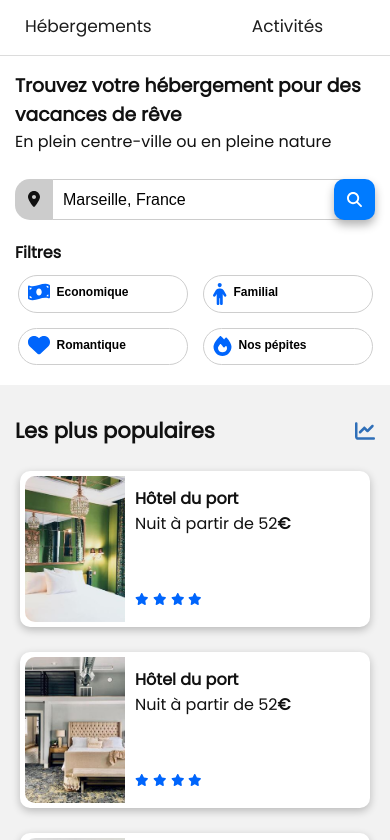
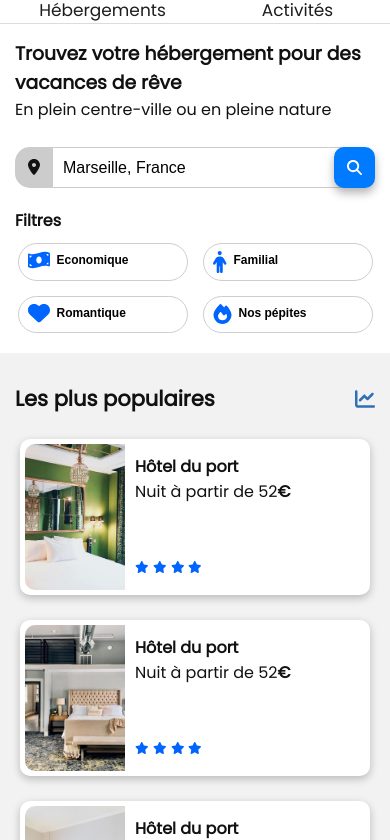
Before and after one commit to TheoWebDevv/Projet_2, a plain HTML site: page index.html in a window 390 px wide. Shown: the part 49-889 px from the top of the page. Drawn offline with Linux system fonts and the light colour scheme.

Commit message:
last uptd

```diff
--- a/css/style.css
+++ b/css/style.css
@@ -47,6 +47,10 @@ header a {
 header ul {
   padding: 0px 20px 0px 0px;
   display: flex;
+  margin: 0;
+}
+nav{
+  height: 100%;
 }
 
 .logo{
@@ -55,7 +59,7 @@ header ul {
 
 header ul li {
   list-style: none;
-  margin: 5px;
+  /* margin: 5px; */
   padding: 3px 5px;
   transition: 0.2s;
 }
@@ -488,7 +492,8 @@ header nav{
 header nav ul{
   display: flex;
   justify-content: space-between;
-  gap: 60px;
+  /* gap: 60px; */
+   text-align: center;
 }
 
 
```
